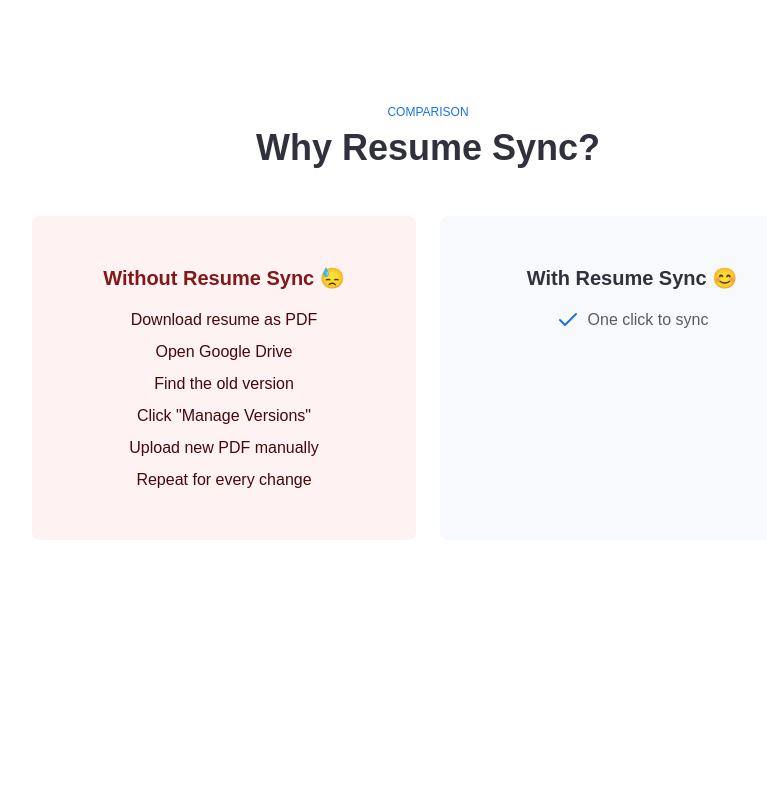
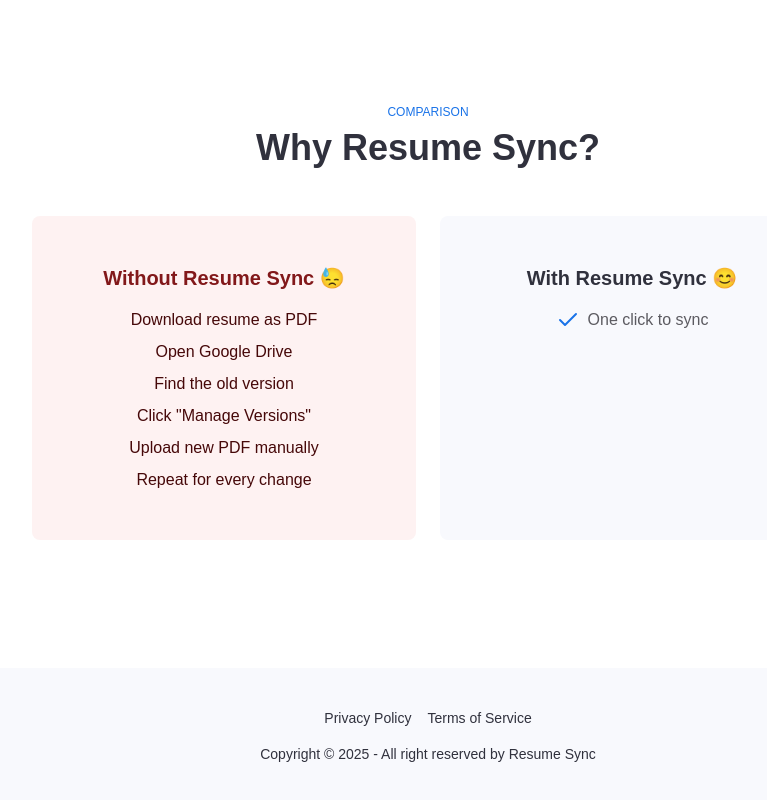
Before and after one commit to Durjoy96/resume-sync, a Next.js app: page / in a window 1280 px wide. Shown: the part 824-1624 px from the top of the page, without its empty margins (212-979 px from the left). Before the commit the page ends 1492 px from the top, so only its background shows below. Built offline with nearby package versions, Linux system fonts and the light colour scheme.

Commit message:
Add Footer component and integrate it into RootLayout; refactor Navbar to use Link component

```diff
--- a/src/app/layout.jsx
+++ b/src/app/layout.jsx
@@ -1,6 +1,7 @@
 import { Geist, Geist_Mono } from "next/font/google";
 import "./globals.css";
 import Navbar from "@/shared/Navbar";
+import Footer from "@/shared/Footer";
 
 const geistSans = Geist({
   variable: "--font-geist-sans",
@@ -28,6 +29,7 @@
           <Navbar />
         </header>
         {children}
+        <Footer />
       </body>
     </html>
   );
--- /dev/null
+++ b/src/shared/Footer.jsx
@@ -0,0 +1,25 @@
+import Link from "next/link";
+import React from "react";
+
+const Footer = () => {
+  return (
+    <footer className="footer footer-horizontal footer-center bg-base-200 text-base-content rounded p-10 gap-4">
+      <nav className="grid grid-flow-col gap-4">
+        <Link href="/privacy-policy" className="link link-hover">
+          Privacy Policy
+        </Link>
+        <Link href="terms-of-service" className="link link-hover">
+          Terms of Service
+        </Link>
+      </nav>
+      <aside>
+        <p>
+          Copyright © {new Date().getFullYear()} - All right reserved by Resume
+          Sync
+        </p>
+      </aside>
+    </footer>
+  );
+};
+
+export default Footer;
--- a/src/shared/Navbar.jsx
+++ b/src/shared/Navbar.jsx
@@ -1,70 +1,20 @@
 import Image from "next/image";
 import React from "react";
 import logoPng from "@/assets/icons/logo.png";
+import Link from "next/link";
 
 export default function Navbar() {
   return (
     <div className="bg-base-100 shadow-sm">
       <div className="navbar max-w-screen-xl mx-auto">
         <div className="navbar-start">
-          {/* <div className="dropdown">
-            <div tabIndex={0} role="button" className="btn btn-ghost lg:hidden">
-              <svg
-                xmlns="http://www.w3.org/2000/svg"
-                className="h-5 w-5"
-                fill="none"
-                viewBox="0 0 24 24"
-                stroke="currentColor"
-              >
-                {" "}
-                <path
-                  strokeLinecap="round"
-                  strokeLinejoin="round"
-                  strokeWidth="2"
-                  d="M4 6h16M4 12h8m-8 6h16"
-                />{" "}
-              </svg>
-            </div>
-            <ul
-              tabIndex={0}
-              className="menu menu-sm dropdown-content bg-base-100 rounded-box z-1 mt-3 w-52 p-2 shadow"
-            >
-              <li>
-                <Link href="/">Home</Link>
-              </li>
-              <li>
-                <a>Parent</a>
-                <ul className="p-2">
-                  <li>
-                    <a>Submenu 1</a>
-                  </li>
-                  <li>
-                    <a>Submenu 2</a>
-                  </li>
-                </ul>
-              </li>
-              <li>
-                <a>Item 3</a>
-              </li>
-            </ul>
-          </div> */}
-          <a className="text-xl font-semibold text-base-content flex items-center gap-1">
+          <Link
+            href="/"
+            className="text-xl font-semibold text-base-content flex items-center gap-1"
+          >
             <Image src={logoPng} className="w-8 h-8" /> Resume Sync
-          </a>
+          </Link>
         </div>
-        {/*         <div className="navbar-center hidden lg:flex">
-          <ul className="menu menu-horizontal px-1">
-            <li>
-              <Link href="/">Home</Link>
-            </li>
-            <li>
-              <Link href="/privacy-policy">Privacy Policy</Link>
-            </li>
-            <li>
-              <a>Item 3</a>
-            </li>
-          </ul>
-        </div> */}
         <div className="navbar-end">
           <a className="secondary-btn">Try it in Google Docs</a>
         </div>
```
